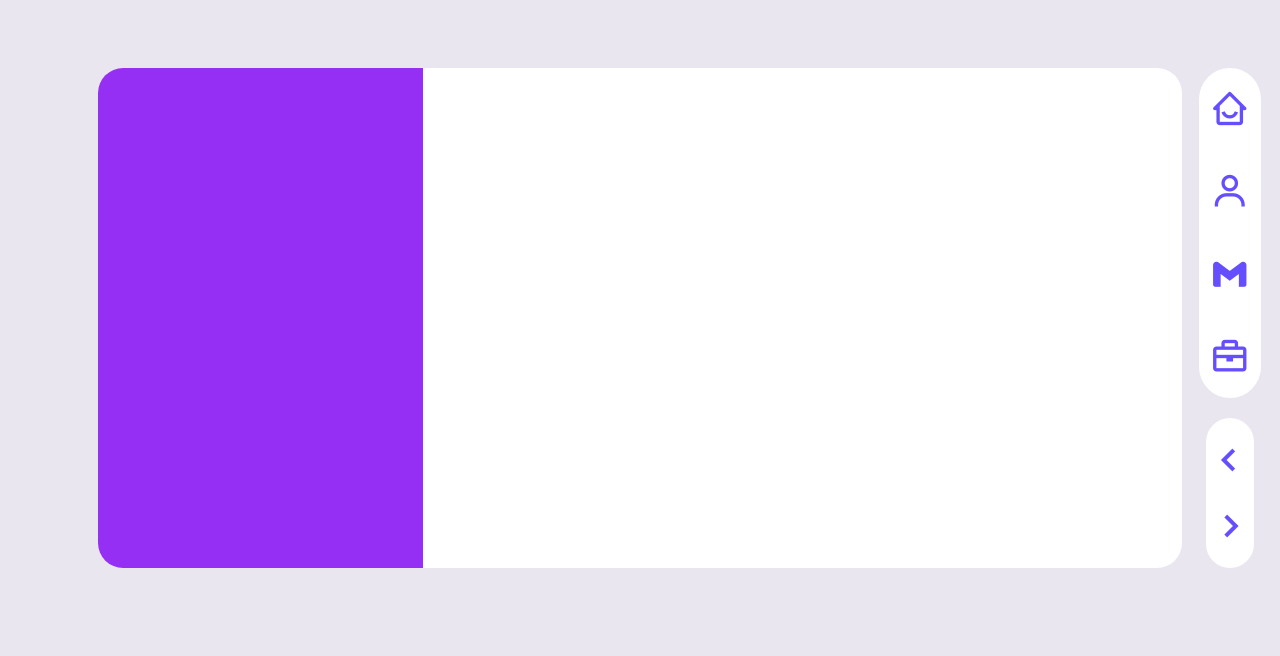
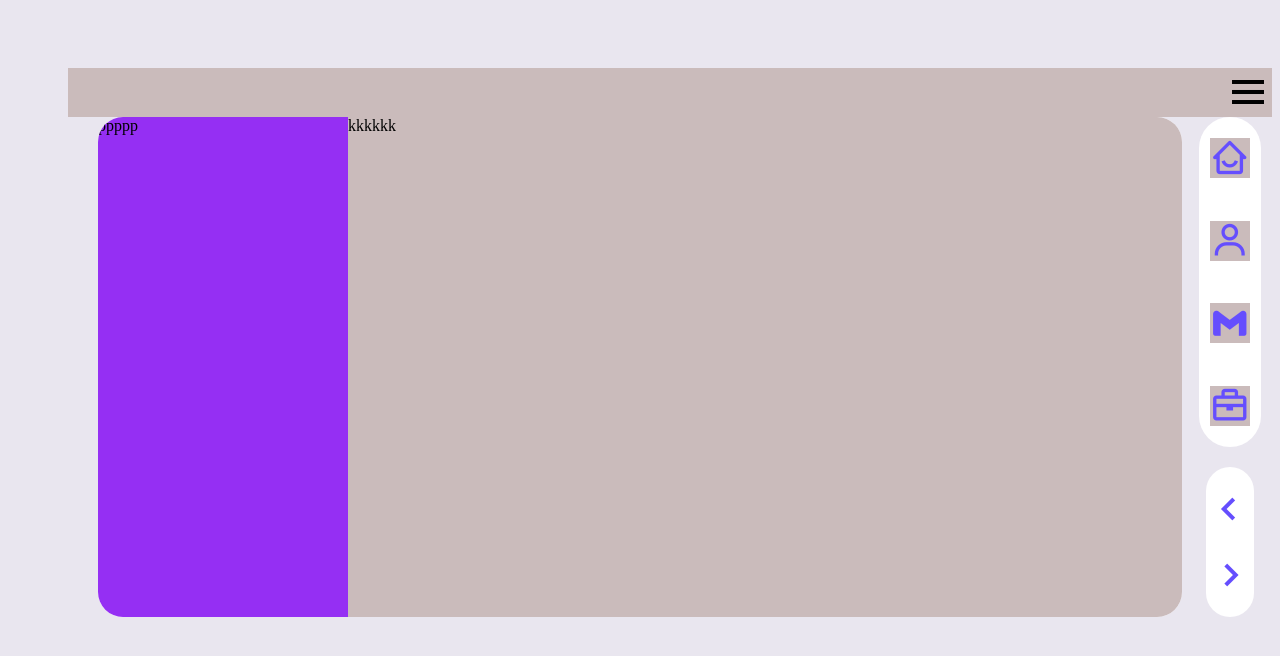
Before and after one commit to anj2915dev/project-me, a plain HTML site: page index.html in a window 1280 px wide. Drawn offline with nearby package versions, Linux system fonts and the light colour scheme.

Commit message:
respansave

```diff
--- a/index.html
+++ b/index.html
@@ -12,10 +12,13 @@
 </head>
 
 <body>
+    <nav class="navbar">
+        <i class='bx bx-menu'></i>
+    </nav>
     <section class="">
         <div class="contaner">
-            <div class="profile"></div>
-            <div class="content"></div>
+            <div class="profile">ppppp</div>
+            <div class="content">kkkkkk</div>
         </div>
         <div class="iside">
             <div class="menu">
--- a/styles/style.scss
+++ b/styles/style.scss
@@ -1,14 +1,51 @@
 @import "method";
 @import "variable";
 @mixin qure {
-    @media (max-width:800px ) {
-        font-size: 2rem;
+    @media (min-width: 800px) {
+        background-color: rgb(202, 187, 187);
+    }
+}
+@mixin qure2 {
+    @media (max-width: 800px) {
+        display: grid;
+        grid-template-columns: repeat(1, minmax(0, 1fr));
+        height: 100%;
+    }
+}
+@mixin qure3 {
+    @media (max-width: 800px) {
+        position: absolute;
+        height: auto;
+    }
+}
+@mixin qure4 {
+    @media (max-width: 800px) {
+        visibility: hidden;
+    }
+}
+@mixin qure5($r, $l, $t, $b) {
+    @media (min-width: 800px) {
+        padding: $r $l $t $b;
+    }
+}
+@mixin qure6($r, $l, $t, $b) {
+    @media (min-width: 800px) {
+        @content;
     }
 }
 body {
     background-color: $color-background;
-    padding: 60px 0px 50px 60px;
+    @include qure5(60px, 0px, 60px, 60px);
+}
+.navbar {
 
+    text-align: right;
+    @include qure6{
+        visibility: hidden
+    };
+    i {
+        font-size: 3rem;
+    }
 }
 section {
     display: flex;
@@ -21,26 +58,36 @@ section {
     margin-left: 30px;
     border-radius: 25px;
     overflow: hidden;
+    display: flex;
+    @include qure2;
 
-    ;
+    .content {
+        background-color: blue;
+        width: 100%;
+        height: 100%;
+        @include qure;
+        @include qure3;
+        grid-column: 1;
+    }
+
     .profile {
         background-color: $color-purple;
         width: 30%;
-
+        @include qure4;
         height: 100%;
     }
 }
 .iside {
     width: 7%;
 
-
     display: flex;
     flex-direction: column;
     justify-content: space-between;
     align-items: center;
-    .menu{
+    @include qure4;
+    .menu {
         background-color: $color-white;
-        width:auto;
+        width: auto;
         height: 66%;
         width: 73%;
         display: flex;
@@ -48,18 +95,14 @@ section {
         justify-content: space-around;
         flex-wrap: wrap;
         align-items: center;
-
-
-
         border-radius: 40px;
-        i{
+        i {
             font-size: 2.5rem;
-            color:$color-purple2;
-           @include qure;
+            color: $color-purple2;
+            @include qure;
         }
-
     }
-    .rghit-and-left{
+    .rghit-and-left {
         background-color: $color-white;
 
         height: 30%;
@@ -68,9 +111,8 @@ section {
         justify-content: space-evenly;
         align-items: center;
 
-
         border-radius: 40px;
-        i{
+        i {
             font-size: 3rem;
             color: $color-purple2;
         }
```
Also changed, not shown: styles/method.css (added), styles/style.css, 2 other files.
